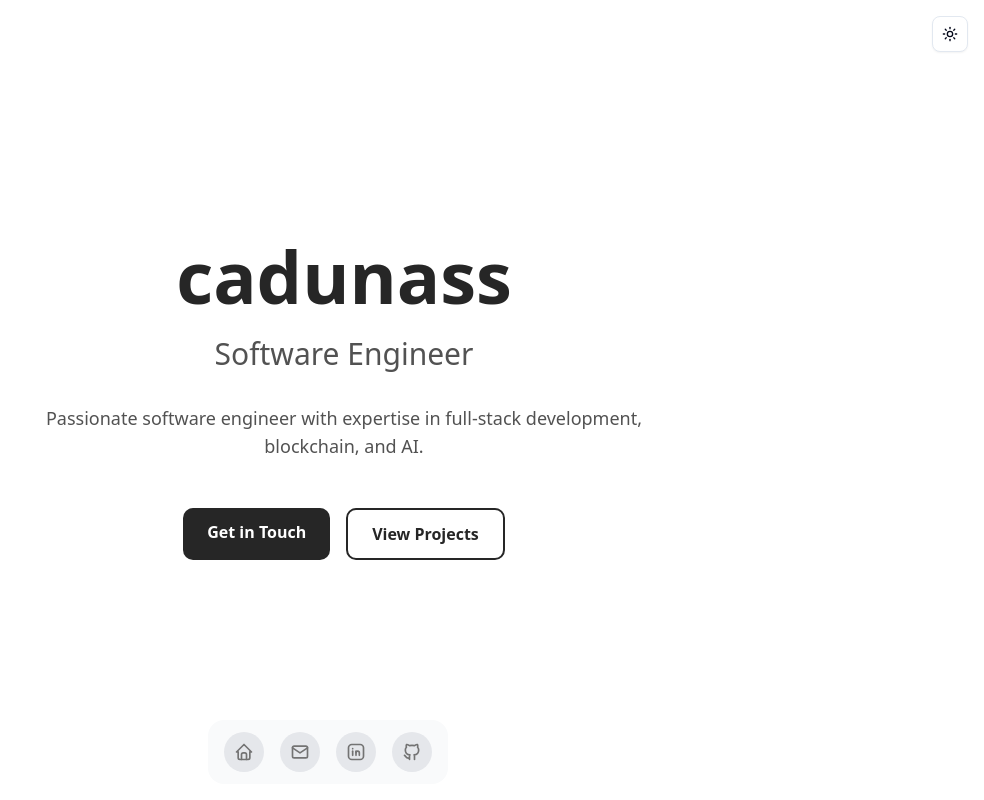
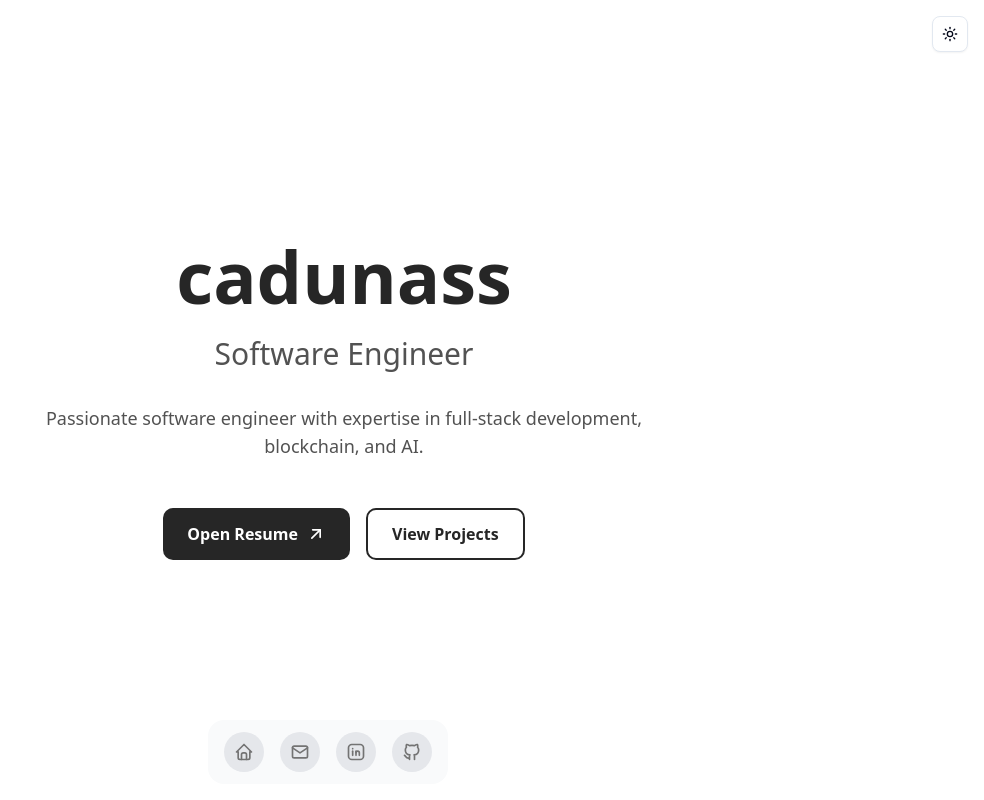
Before and after one commit to cadunass/portfolio, a Next.js app: page / in a window 1280 px wide. Shown: the top 800 px of the page, without its empty margins (296-1280 px from the left). Built offline with nearby package versions, Linux system fonts and the light colour scheme.

Commit message:
feat: add resume PDF and update hero section with link to download

```diff
--- a/src/components/sections/hero.tsx
+++ b/src/components/sections/hero.tsx
@@ -1,6 +1,7 @@
 "use client";
 
 import { PERSONAL_INFO } from "@/constants";
+import { IconArrowUpRight } from "@tabler/icons-react";
 
 export function Hero() {
   return (
@@ -18,12 +19,15 @@ export function Hero() {
         <p className="text-lg text-neutral-600 dark:text-neutral-400 max-w-2xl mx-auto mb-12">
           {PERSONAL_INFO.bio}
         </p>
-        <div className="flex gap-4 justify-center">
+        <div className="flex flex-wrap gap-4 justify-center">
           <a
-            href="#contact"
-            className="px-6 py-3 bg-neutral-800 dark:bg-white text-white dark:text-neutral-800 rounded-lg font-semibold hover:opacity-90 transition-opacity"
+            href="/resume.pdf"
+            target="_blank"
+            rel="noopener noreferrer"
+            className="flex items-center gap-2 px-6 py-3 bg-neutral-800 dark:bg-white text-white dark:text-neutral-800 rounded-lg font-semibold hover:opacity-90 transition-opacity"
           >
-            Get in Touch
+            Open Resume
+            <IconArrowUpRight size={20} />
           </a>
           <a
             href="#projects"
```
Also changed, not shown: 1 other file (tests, documents, lock files or other folders).
